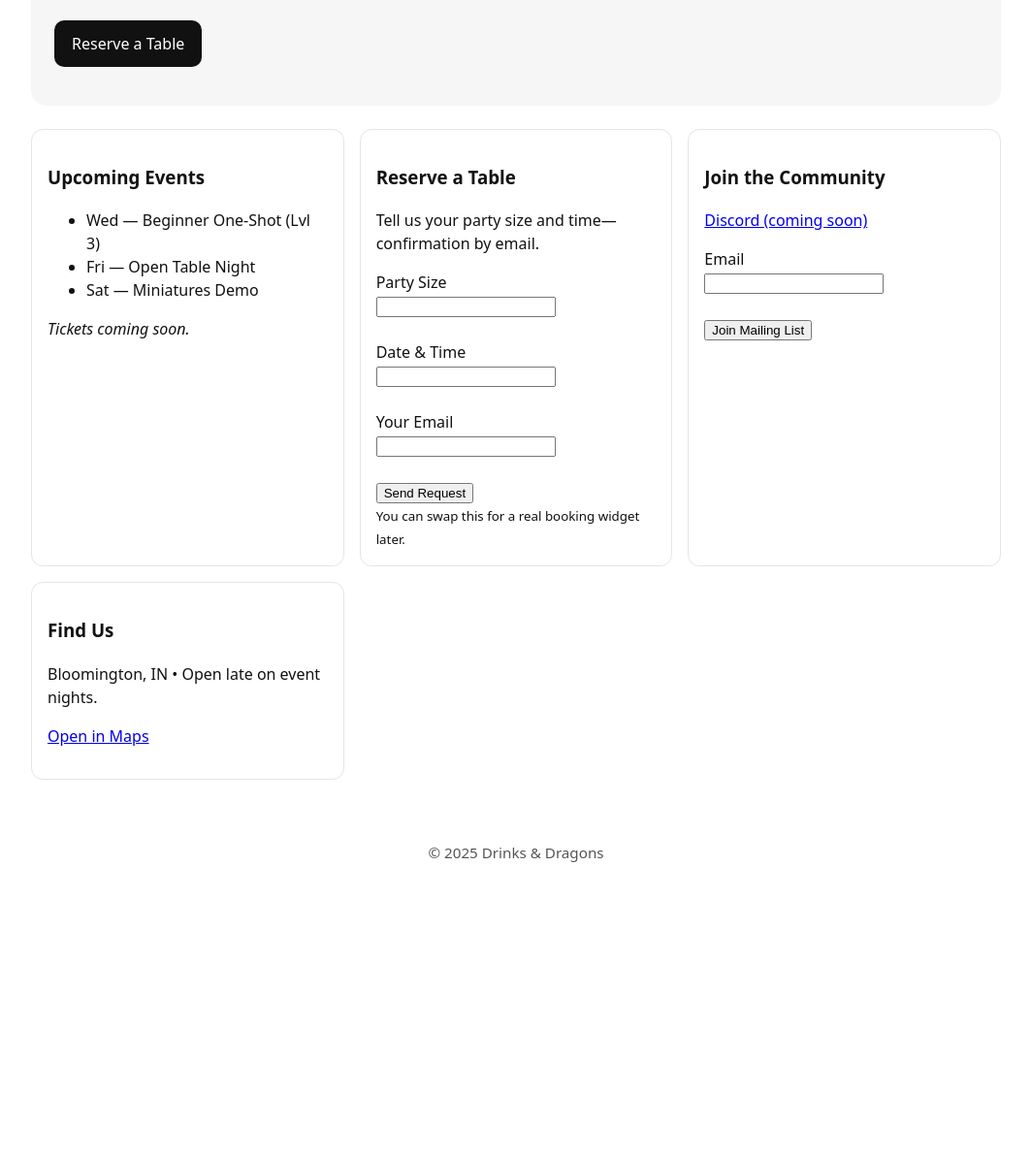
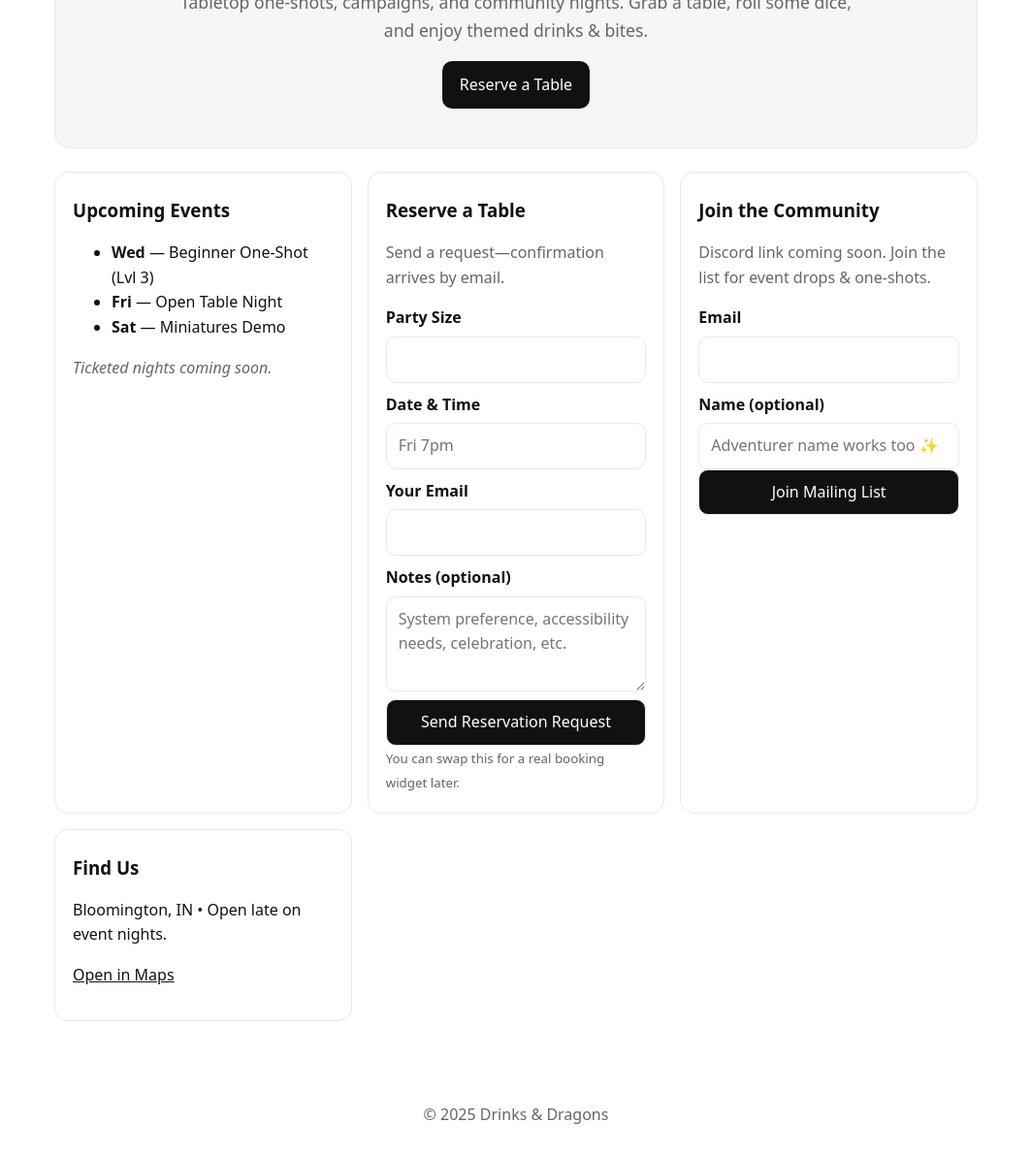
Before and after one commit to Wmontgom1011/Wmontgom1011.github.io, a plain HTML site: page index.html in a window 1280 px wide. Shown: the part 266-1457 px from the top of the page at 97% size, without its empty margins (108-1171 px from the left). Before the commit the page ends 1181 px from the top, so only its background shows below. Drawn offline with Linux system fonts and the light colour scheme.

Commit message:
Update index.html

```diff
--- a/index.html
+++ b/index.html
@@ -4,77 +4,147 @@
   <meta charset="utf-8" />
   <meta name="viewport" content="width=device-width, initial-scale=1" />
   <title>Drinks & Dragons — Play. Sip. Roll.</title>
+  <meta name="description" content="A cozy hub for tabletop one-shots, campaigns, and community nights. Reserve tables, check events, and join the community." />
   <style>
-    body { margin:0; font-family: system-ui, -apple-system, Segoe UI, Roboto, Arial, sans-serif; line-height:1.5; color:#111; }
+    :root { --bg:#ffffff; --ink:#111; --muted:#666; --card:#f6f6f6; --line:#e9e9e9; }
+    * { box-sizing: border-box; }
+    body { margin:0; font-family: system-ui, -apple-system, Segoe UI, Roboto, Arial, sans-serif; line-height:1.6; color:var(--ink); background:var(--bg); }
+    a { color: inherit; }
     .wrap { max-width: 1000px; margin: 0 auto; padding: 24px; }
-    header { padding: 48px 24px; text-align: center; }
-    .hero { background: #f6f6f6; border-radius: 16px; padding: 40px 24px; }
-    h1 { margin: 0 0 12px; font-size: clamp(28px, 4vw, 44px); }
-    p.lead { margin: 0 auto 20px; max-width: 720px; font-size: 1.1rem; }
-    .cta { display:inline-block; padding: 12px 18px; border-radius: 10px; background:#111; color:#fff; text-decoration:none; }
-    .grid { display:grid; gap:16px; grid-template-columns: repeat(auto-fit, minmax(240px, 1fr)); margin-top:24px; }
-    .card { border:1px solid #e5e5e5; border-radius:12px; padding:16px; background:#fff; }
-    footer { margin: 40px 0 24px; font-size: 0.95rem; color:#555; text-align:center; }
-    nav a { margin: 0 10px; color:#111; text-decoration:none; }
+    header { position: sticky; top:0; background:var(--bg); border-bottom:1px solid var(--line); z-index:10; }
+    nav { display:flex; gap:16px; align-items:center; justify-content:center; padding:12px 0; flex-wrap:wrap; }
+    nav a { text-decoration:none; padding:6px 10px; border-radius:8px; }
+    nav a:hover { background:var(--card); }
+    .hero { margin-top: 18px; background:var(--card); border:1px solid var(--line); border-radius:16px; padding:40px 24px; text-align:center; }
+    h1 { margin:0 0 8px; font-size:clamp(28px, 4vw, 44px); line-height:1.2; }
+    p.lead { margin:0 auto 18px; max-width:720px; font-size:1.1rem; color:var(--muted); }
+    .cta { display:inline-block; padding:12px 18px; border-radius:10px; background:var(--ink); color:#fff; text-decoration:none; }
+    .grid { display:grid; gap:16px; grid-template-columns: repeat(auto-fit, minmax(260px, 1fr)); margin-top:24px; }
+    .card { border:1px solid var(--line); border-radius:14px; padding:18px; background:#fff; }
+    .card h3 { margin:6px 0 8px; }
+    label { display:block; font-weight:600; margin:10px 0 6px; }
+    input, textarea, select, button { width:100%; padding:10px 12px; border:1px solid var(--line); border-radius:10px; font:inherit; }
+    button { cursor:pointer; background:var(--ink); color:#fff; }
+    button:hover { opacity:.9; }
+    small, .muted { color:var(--muted); }
+    footer { text-align:center; color:var(--muted); padding:36px 0 28px; }
+    .ok { background:#ecfdf5; border:1px solid #d1fae5; color:#065f46; padding:10px 12px; border-radius:10px; }
+    .err { background:#fef2f2; border:1px solid #fee2e2; color:#991b1b; padding:10px 12px; border-radius:10px; }
   </style>
 </head>
 <body>
-  <header class="wrap">
-    <nav>
-      <a href="#events">Events</a>
-      <a href="#reserve">Reserve</a>
-      <a href="#join">Join</a>
-      <a href="#find-us">Find Us</a>
-    </nav>
+  <header>
+    <div class="wrap">
+      <nav aria-label="Main">
+        <a href="#events">Events</a>
+        <a href="#reserve">Reserve</a>
+        <a href="#join">Join</a>
+        <a href="#find-us">Find Us</a>
+      </nav>
+    </div>
   </header>
 
   <main class="wrap">
-    <section class="hero">
+    <section class="hero" id="top">
       <h1>Drinks & Dragons</h1>
-      <p class="lead">A cozy hub for tabletop one-shots, campaigns, and community nights. Grab a table, roll some dice, and enjoy themed drinks & bites.</p>
+      <p class="lead">Tabletop one-shots, campaigns, and community nights. Grab a table, roll some dice, and enjoy themed drinks & bites.</p>
       <a class="cta" href="#reserve">Reserve a Table</a>
     </section>
+
+    <section id="flash" style="margin-top:18px;"></section>
 
     <section id="events" class="grid">
       <div class="card">
         <h3>Upcoming Events</h3>
         <ul>
-          <li>Wed — Beginner One-Shot (Lvl 3)</li>
-          <li>Fri — Open Table Night</li>
-          <li>Sat — Miniatures Demo</li>
+          <li><strong>Wed</strong> — Beginner One-Shot (Lvl 3)</li>
+          <li><strong>Fri</strong> — Open Table Night</li>
+          <li><strong>Sat</strong> — Miniatures Demo</li>
         </ul>
-        <p><em>Tickets coming soon.</em></p>
+        <p class="muted"><em>Ticketed nights coming soon.</em></p>
       </div>
+
       <div class="card" id="reserve">
         <h3>Reserve a Table</h3>
-        <p>Tell us your party size and time—confirmation by email.</p>
+        <p class="muted">Send a request—confirmation arrives by email.</p>
+        <!-- FormSubmit sends to your email -->
         <form action="https://formsubmit.co/bmontgomery55@ivytech.edu" method="POST">
-          <input type="hidden" name="_subject" value="New Table Reservation" />
-          <label>Party Size <br><input name="party_size" required /></label><br><br>
-          <label>Date & Time <br><input name="datetime" required /></label><br><br>
-          <label>Your Email <br><input type="email" name="email" required /></label><br><br>
-          <button type="submit">Send Request</button>
+          <!-- FormSubmit options -->
+          <input type="hidden" name="_subject" value="New Table Reservation — Drinks & Dragons">
+          <input type="hidden" name="_captcha" value="false">
+          <input type="hidden" name="_template" value="table">
+          <input type="hidden" name="_next" value="https://USERNAME.github.io/#thanks"> <!-- replace USERNAME if using user site; or add your full Pages URL -->
+
+          <label for="party">Party Size</label>
+          <input id="party" name="Party Size" type="number" min="1" required>
+
+          <label for="datetime">Date & Time</label>
+          <input id="datetime" name="Date & Time" type="text" placeholder="Fri 7pm" required>
+
+          <label for="email">Your Email</label>
+          <input id="email" name="Reply-To" type="email" required>
+
+          <label for="notes">Notes (optional)</label>
+          <textarea id="notes" name="Notes" rows="3" placeholder="System preference, accessibility needs, celebration, etc."></textarea>
+
+          <!-- Honeypot (spam trap) -->
+          <input type="text" name="_honey" style="display:none">
+          <br>
+          <button type="submit">Send Reservation Request</button>
         </form>
-        <small>You can swap this for a real booking widget later.</small>
+        <small class="muted">You can swap this for a real booking widget later.</small>
       </div>
+
       <div class="card" id="join">
         <h3>Join the Community</h3>
-        <p><a href="#" aria-disabled="true">Discord (coming soon)</a></p>
+        <p class="muted">Discord link coming soon. Join the list for event drops & one-shots.</p>
         <form action="https://formsubmit.co/bmontgomery55@ivytech.edu" method="POST">
-          <input type="hidden" name="_subject" value="Newsletter Signup" />
-          <label>Email <br><input type="email" name="email" required /></label><br><br>
+          <input type="hidden" name="_subject" value="Newsletter Signup — Drinks & Dragons">
+          <input type="hidden" name="_captcha" value="false">
+          <input type="hidden" name="_template" value="table">
+          <input type="hidden" name="_next" value="https://USERNAME.github.io/#thanks">
+
+          <label for="listemail">Email</label>
+          <input id="listemail" name="Email" type="email" required>
+
+          <label for="name">Name (optional)</label>
+          <input id="name" name="Name" type="text" placeholder="Adventurer name works too ✨">
+          <br>
           <button type="submit">Join Mailing List</button>
         </form>
       </div>
+
       <div class="card" id="find-us">
         <h3>Find Us</h3>
         <p>Bloomington, IN • Open late on event nights.</p>
-        <p><a href="https://maps.google.com" target="_blank" rel="noreferrer">Open in Maps</a></p>
+        <p><a href="https://maps.google.com/?q=Bloomington%2C+IN" target="_blank" rel="noreferrer">Open in Maps</a></p>
+      </div>
+    </section>
+
+    <section id="thanks" style="margin-top:24px;">
+      <div class="ok" role="status" aria-live="polite" hidden>
+        Thanks! Your message was sent. We’ll reply soon.
       </div>
     </section>
   </main>
 
   <footer>© <span id="y"></span> Drinks & Dragons</footer>
-  <script>document.getElementById('y').textContent = new Date().getFullYear();</script>
+
+  <script>
+    // Year in footer
+    document.getElementById('y').textContent = new Date().getFullYear();
+
+    // Show a friendly "sent" message if redirected back with #thanks or ?sent
+    const flash = document.querySelector('#thanks .ok');
+    const triggered = location.hash === '#thanks' || location.search.includes('success');
+    if (flash && triggered) flash.hidden = false;
+
+    // If this is a project site (username.github.io/repo/), you can set the _next fields at runtime:
+    const isProjectSite = location.pathname.split('/').filter(Boolean).length >= 1;
+    if (isProjectSite) {
+      const base = location.origin + location.pathname.replace(/index\.html?$/,'');
+      document.querySelectorAll('form input[name="_next"]').forEach(i => i.value = base + '#thanks');
+    }
+  </script>
 </body>
 </html>
```
